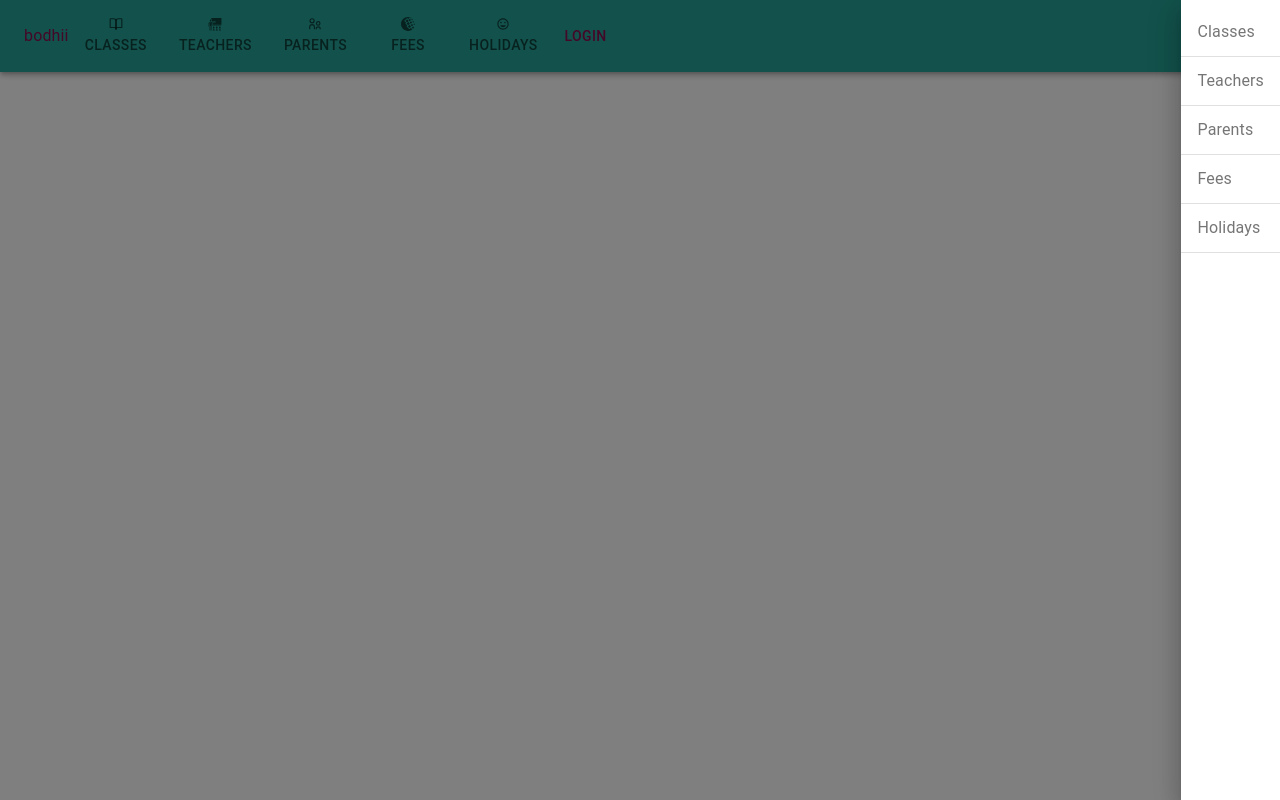
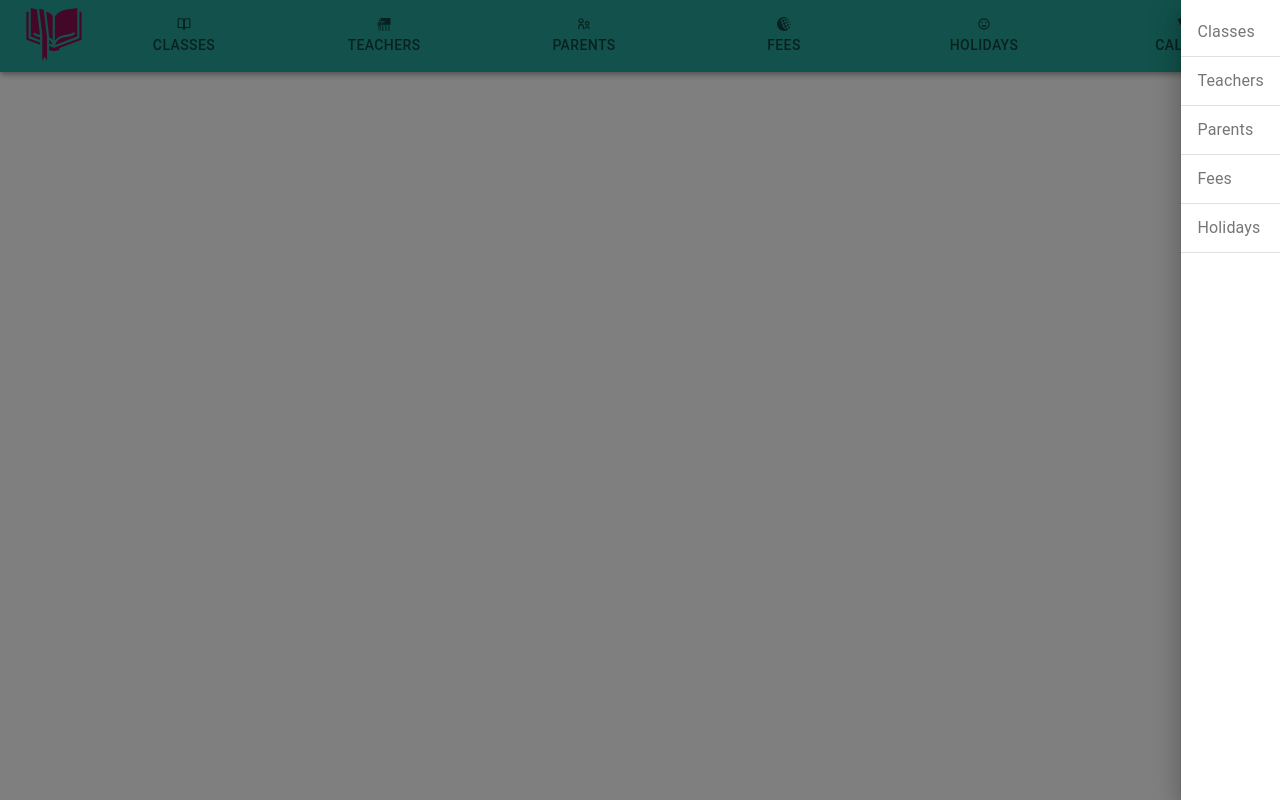
Before and after one commit to aswathyeg/react-materialui-example, a React (Create React App) app: page / in a window 1280 px wide. Built offline with nearby package versions, Linux system fonts and the light colour scheme.

Commit message:
added one more tab item

```diff
--- a/src/components/Navbar/Navbar.js
+++ b/src/components/Navbar/Navbar.js
@@ -5,14 +5,14 @@ import AppBar from '@mui/material/AppBar';
 import Typography from '@mui/material/Typography';
 import Menu from '@mui/material/Menu';
 import MenuItem from '@mui/material/MenuItem';
-import { Tabs, Tab, Toolbar, Button, MenuList } from "@mui/material";
+import { Tabs, Tab, Toolbar, Button } from "@mui/material";
 import { GiBookmarklet } from "react-icons/gi";
 import { FiBookOpen } from "react-icons/fi";
-
 import { SiWebmoney } from "react-icons/si";
 import { RiParentLine } from "react-icons/ri";
 import { IoMdHappy } from "react-icons/io";
 import { GiTeacher } from "react-icons/gi";
+import { IoCallSharp } from "react-icons/io5";
 import DrawerComponent from "./DrawerComponent/DrawerComponent";
 
 
@@ -28,9 +28,9 @@ const Navbar = () => {
 
     }
     //Breakpoints
-    const theme=useTheme();
+    const theme = useTheme();
     console.log(theme);
-    const isMatch=useMediaQuery(theme.breakpoints.down('sm'));
+    const isMatch = useMediaQuery(theme.breakpoints.down('sm'));
 
 
     return (
@@ -41,21 +41,22 @@ const Navbar = () => {
 
 
                     <Typography color="secondary">
-                        {/* <GiBookmarklet/> */}
-                        bodhii
+                         <GiBookmarklet style={{ fontSize: 60 }}/>
+
                     </Typography>
-{isMatch?(<DrawerComponent/>):(
+                    {isMatch ? (<DrawerComponent />) : (
                         <>
-                    <Tabs>
+                            <Tabs sx={{ width:2000}}>
 
-                        <Tab icon={<FiBookOpen />}
+                                <Tab sx={{ width:200}} icon={<FiBookOpen />}
                                     onMouseOver={handleOpenMenu}
                                     area-controls='menu'
                                     label='Classes' />
-                        <Tab icon={<GiTeacher />} label='Teachers' />
-                        <Tab icon={<RiParentLine />} label='Parents' />
-                        <Tab icon={<SiWebmoney />} label='Fees' />
-                        <Tab icon={<IoMdHappy />} label='Holidays' />
+                                <Tab sx={{ width:200}} icon={<GiTeacher />} label='Teachers' />
+                                <Tab sx={{ width:200}} icon={<RiParentLine />} label='Parents' />
+                                <Tab sx={{ width:200}} icon={<SiWebmoney />} label='Fees' />
+                                <Tab sx={{ width:200}} icon={<IoMdHappy />} label='Holidays' />
+                                <Tab sx={{ width:200}} icon={<IoCallSharp />} label='Call us' />
 
                             </Tabs>
                             <Button varient="contained" color="secondary">Login</Button>
@@ -74,7 +75,7 @@ const Navbar = () => {
                 <MenuItem onClick={handleMenuClose}>M2</MenuItem>
                 <MenuItem onClick={handleMenuClose}>M3</MenuItem>
             </Menu>
-            <DrawerComponent/>
+            <DrawerComponent />
         </div>
     );
 };
```
Lines whose indentation alone changed are shown as unchanged.
